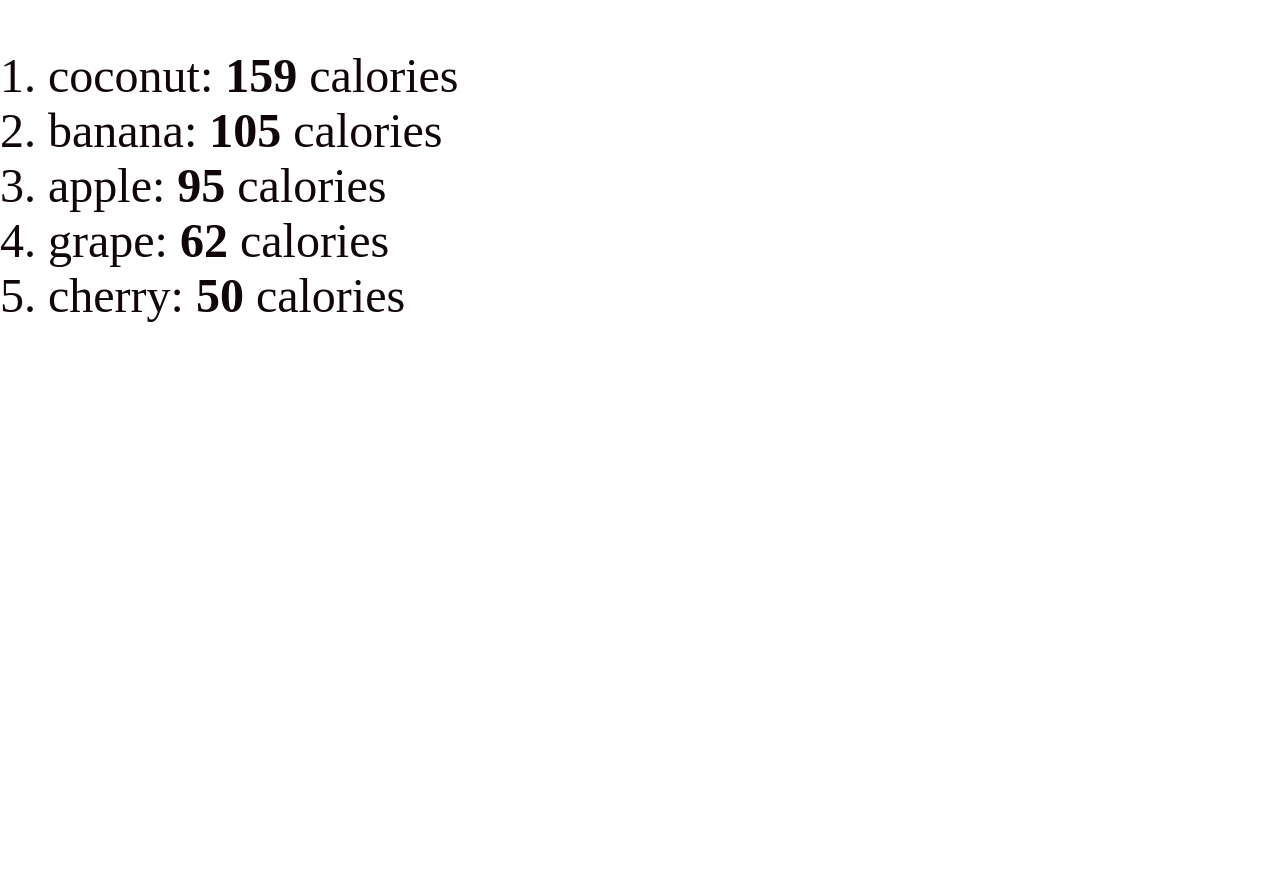
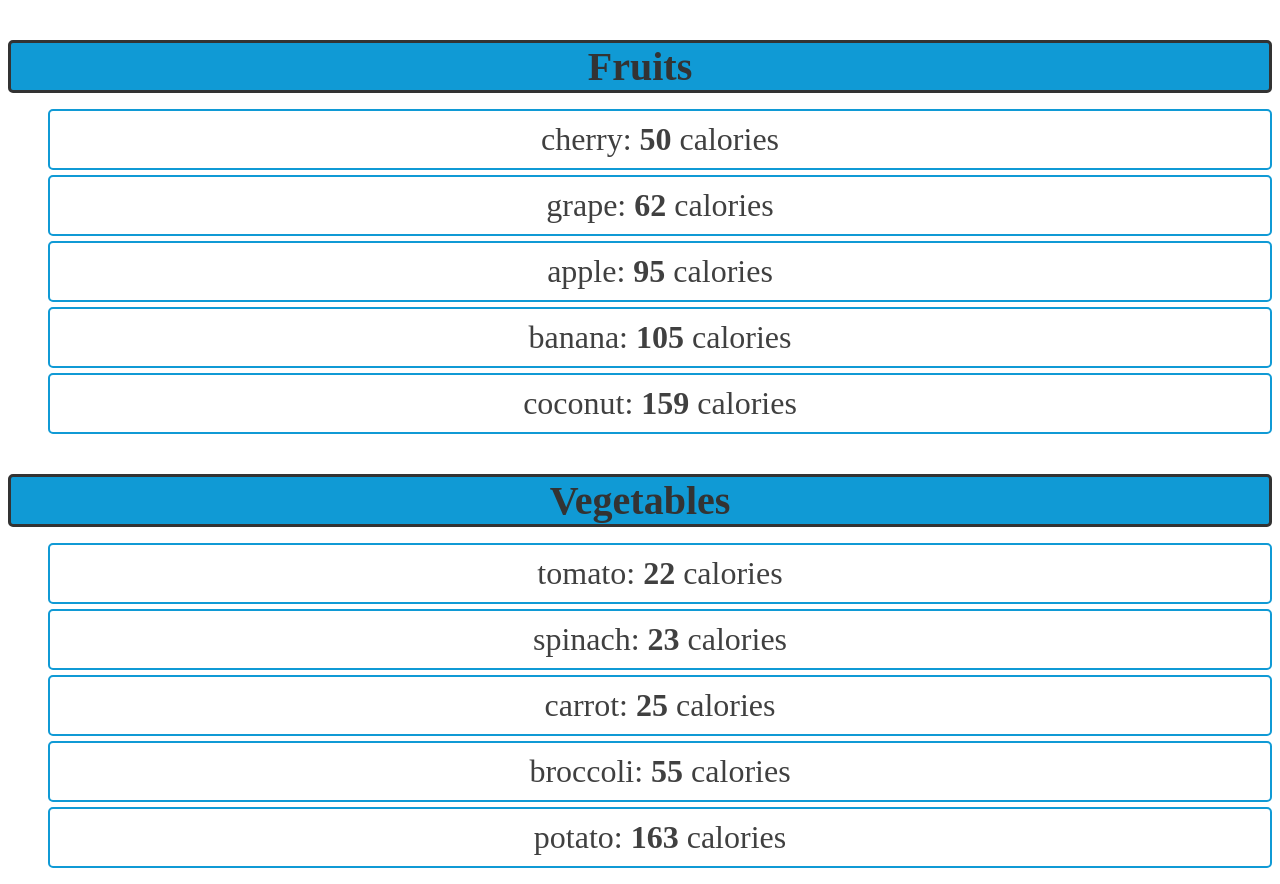
Before and after one commit to Muhammadali856/LearningReact, a React (Vite) app: page / in a window 1280 px wide. Before the commit the page ends 800 px from the top, so only its background shows below. Built offline with nearby package versions, Linux system fonts and the light colour scheme.

Commit message:
learned rendering list (2)

```diff
--- a/src/App.jsx
+++ b/src/App.jsx
@@ -1,9 +1,27 @@
 import List from './List.jsx';
 
 function App() {
+
+  const fruits = [
+        { id: 1, name: "apple", calories: 95 },
+        { id: 2, name: "banana", calories: 105 },
+        { id: 3, name: "cherry", calories: 50 },
+        { id: 4, name: "coconut", calories: 159 },
+        { id: 5, name: "grape", calories: 62 }
+    ];
+
+    const vegetables = [
+        { id: 6, name: "carrot", calories: 25 },
+        { id: 7, name: "broccoli", calories: 55 },
+        { id: 8, name: "spinach", calories: 23 },
+        { id: 9, name: "potato", calories: 163 },
+        { id: 10, name: "tomato", calories: 22 }
+    ];
+
   return (
     <>
-      <List/>
+      {fruits.length > 0 ? <List items={fruits} category="Fruits"/> : null} {/* This list will not shown because list has arrived as a null list*/}
+      {vegetables.length > 0 ? <List items={vegetables} category="Vegetables"/> : null}
     </>
   );
 }
--- a/src/List.jsx
+++ b/src/List.jsx
@@ -1,28 +1,19 @@
 
-function List (){
+function List ({ items = [], category = "Category" }){ // <-- Changes are here!
 
-    const fruits = [
-        { id: 1, name: "apple", calories: 95 },
-        { id: 2, name: "banana", calories: 105 },
-        { id: 3, name: "cherry", calories: 50 },
-        { id: 4, name: "coconut", calories: 159 },
-        { id: 5, name: "grape", calories: 62 }
-    ];
 
-    fruits.sort((a, b) => b.calories - a.calories);
+    const sortedItems = [...items].sort((a, b) => a.calories - b.calories);
 
-    // const lowCalFruits = fruits.filter(fruit => fruit.calories < 100); // How to filter fruits with less than 100 calories
-    // const highCalFruits = fruits.filter(fruit => fruit.calories >= 100); // How to filter fruits with 100 or more calories
-
-    const itemList = fruits.map(fruit => <li key={fruit.id}>
-                                                {fruit.name}:&nbsp;
-                                                <b>{fruit.calories}</b> calories
+    const listItems = sortedItems.map(item => <li key={item.id}>
+                                            {item.name}:&nbsp;
+                                            <b>{item.calories}</b> calories
                                           </li>);
 
     return(
-        <div className="List">
-            <ol>{itemList}</ol>
-        </div>
+        <>
+            <h3 className="list-category">{category}</h3>
+            <ol className="list-items">{listItems}</ol>
+        </>
     )
 }
 
--- a/src/index.css
+++ b/src/index.css
@@ -1,4 +1,24 @@
-.List{
-  font-size: 3em;
-  color: hsl(330, 50%, 4%);
+.list-category{
+  font-size: 2.5em;
+  font-weight: bold;
+  color: hsl(0, 0%, 20%);
+  margin-bottom: 10px;
+  text-align: center;
+  border: 3px solid;
+  border-radius: 5px;
+  background-color: hsl(198, 86%, 45%);
 }
+.list-items li{
+  font-size: 2em;
+  list-style: none;
+  color: hsl(0, 0%, 25%);
+  text-align: center;
+  margin: 5px 0;
+  padding: 10px;
+  border: 2px solid hsl(198, 86%, 45%);
+  border-radius: 5px;
+}
+.list-items li:hover{
+  background-color: hsl(198, 86%, 60%);
+  cursor: pointer;
+}
```
